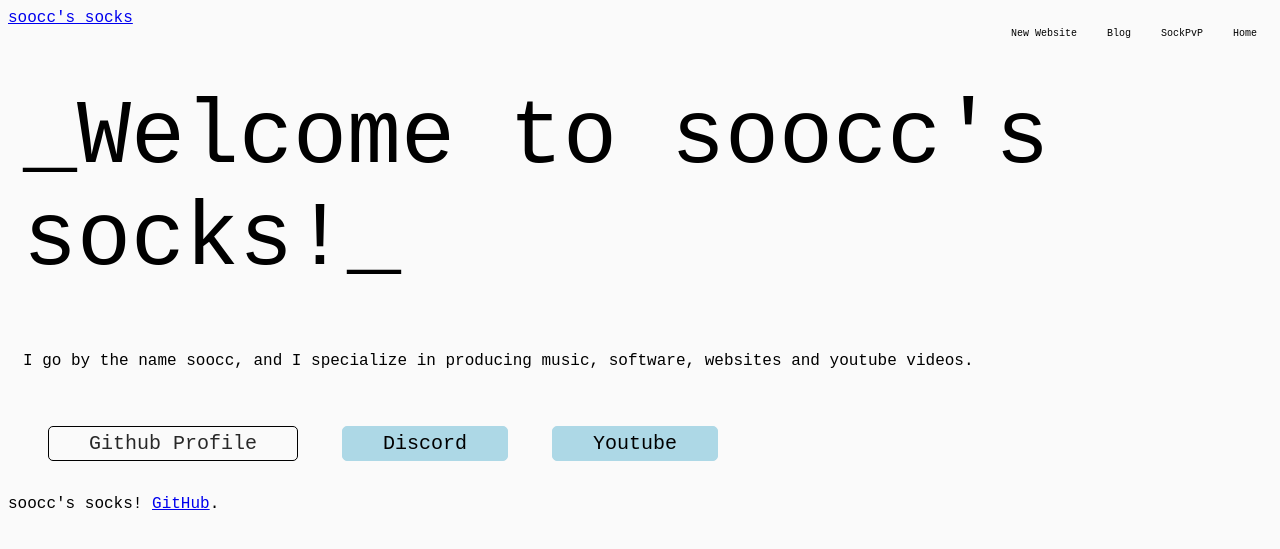
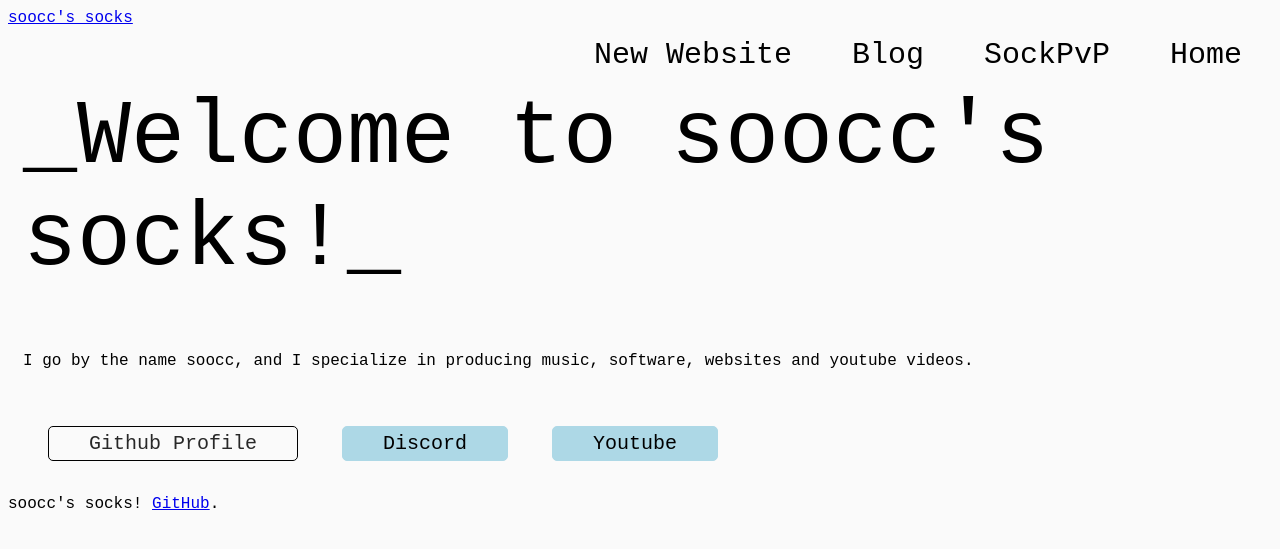
Before and after one commit to soocc/sooccsocks2, a Jekyll site: the page built from index.html, in a window 1280 px wide. Shown: the top 549 px of the page. Built offline with Jekyll 4.4.1, drawn with Linux system fonts in a browser that asks for light colours.

Commit message:
Update default.html

```diff
--- a/_layouts/default.html
+++ b/_layouts/default.html
@@ -7,10 +7,10 @@
     <style>
       .nav {
         display: inline-block;
-        font-size: 10px;
-        padding-top: 20px;
-        padding-right: 15px;
-        padding-left: 15px;
+        font-size: 30px;
+        padding-top: 30px;
+        padding-right: 30px;
+        padding-left: 30px;
         cursor: pointer;
         text-decoration: none;
         color: black;
```
